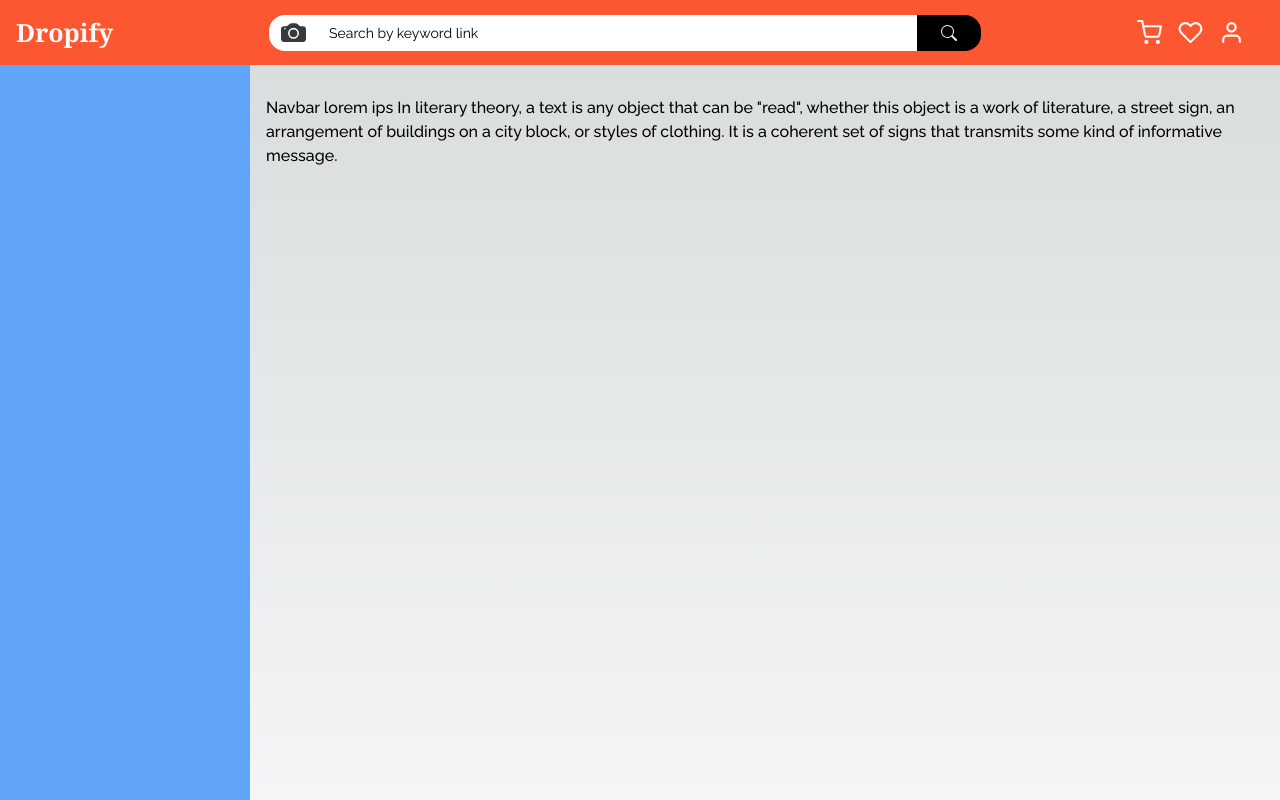
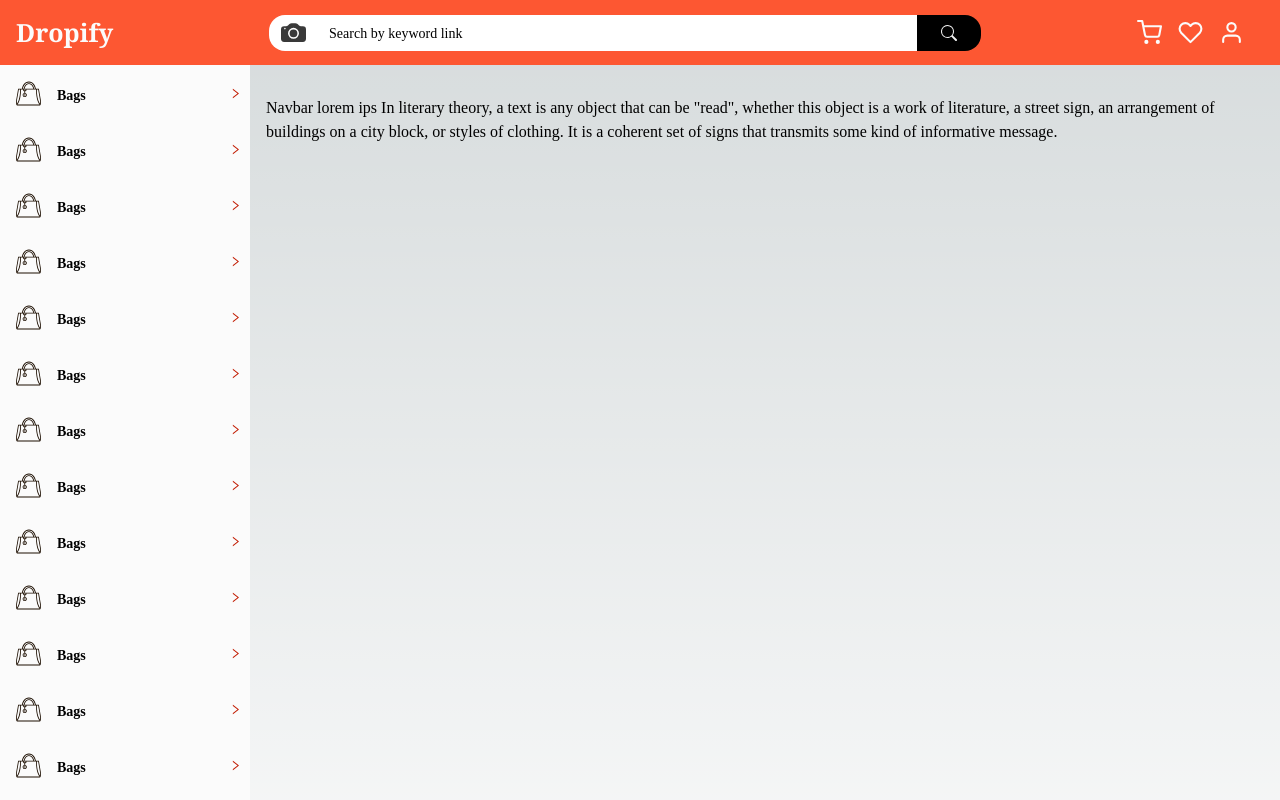
Before and after one commit to akibulshohag/dropify-frontend, a Next.js app: page / in a window 1280 px wide. Shown: the top 800 px of the page. Built offline with nearby package versions, Linux system fonts and the light colour scheme.

Commit message:
side category 23-08-23

```diff
--- a/src/components/Layout/SideCategoryWeb/index.js
+++ b/src/components/Layout/SideCategoryWeb/index.js
@@ -1,9 +1,150 @@
-import React from 'react'
+import React, { useState } from "react";
+import Image from "next/image";
+import { AiOutlineRight } from "react-icons/ai";
+import { BiLeftArrowAlt } from "react-icons/bi";
+import "./sideCategory.module.css";
 
 const SideCategoryWeb = () => {
+  let arr = [
+    {},
+    {},
+    {},
+    {},
+    {},
+    {},
+    {},
+    {},
+    {},
+    {},
+    {},
+    {},
+    {},
+    {},
+    {},
+    {},
+    {},
+    {},
+    {},
+    {},
+    {},
+    {},
+    {},
+    {},
+    {},
+    {},
+    {},
+    {},
+    {},
+    {},
+    {},
+    {},
+    {},
+  ];
+  let arr1 = [
+    {},
+    {},
+    {},
+    {},
+    {},
+    {},
+    {},
+    {},
+    {},
+    {},
+    {},
+    {},
+    {},
+    {},
+    {},
+    {},
+    {},
+    {},
+    {},
+    {},
+    {},
+    {},
+    {},
+    {},
+    {},
+    {},
+    {},
+    {},
+    {},
+    {},
+    {},
+    {},
+    {},
+  ];
+  const [categoryName, setcategoryName] = useState("");
+  const [childCategoryTab, setchildCategorytab] = useState(0);
+
   return (
-    <div className="w-[250px] bg-blue-400 min-h-screen">SideCategoryWeb</div>
-  )
-}
+    <div className="w-[250px] min-h-screen max-h-[100vh] mt-[65px] ">
+      {childCategoryTab == 0 ? (
+        <div className="bg-tahiti-600 max-h-[100vh] overflow-y-auto left-side">
+          {arr?.map((item, index) => (
+            <div
+              onClick={() => {
+                setcategoryName("Bag"), setchildCategorytab(1);
+              }}
+              key={index}
+              className="flex items-center  justify-between hover:bg-[#E9F0EE] h-14 pl-4 group cursor-pointer"
+            >
+              <div className="flex items-center">
+                <img
+                  src="/assets/category/handbag.svg"
+                  width={25}
+                  height={25}
+                  priority
+                  alt="logo"
+                />
+                <span className="text-[14px] font-semibold ml-4 h-[16px]">
+                  Bags
+                </span>
+              </div>
+              <div className="group-hover:translate-x-[-8px] transition-transform duration-500">
+                <AiOutlineRight className="text-tahiti-100 text-[13px] mr-2" />
+              </div>
+            </div>
+          ))}
+        </div>
+      ) : (
+        <div>
+          <div
+            onClick={() => {
+              setcategoryName(""), setchildCategorytab(0);
+            }}
+            className="flex items-center h-14 mb-1 bg-tahiti-600 px-4 cursor-pointer"
+          >
+            <BiLeftArrowAlt className="text-[25px]" />
+            <span className="text-[14px] font-semibold ml-4 h-[20px]">
+              {categoryName}
+            </span>
+          </div>
+          <div className="bg-tahiti-600 max-h-[100vh] overflow-y-auto left-side">
+            {arr1?.map((item, index) => (
+              <div
+                onClick={() => {
+                  setcategoryName("Bag"), setchildCategorytab(1);
+                }}
+                key={index}
+                className="flex items-center justify-between hover:bg-[#E9F0EE] h-14 pl-4 group cursor-pointer"
+              >
+                <div className="flex items-center">
+                  <span className="text-[14px] font-medium ml-2 h-[16px]">
+                    Children
+                  </span>
+                </div>
+                <div className="group-hover:translate-x-[-8px] transition-transform duration-500">
+                  <AiOutlineRight className="text-tahiti-100 text-[13px] mr-2" />
+                </div>
+              </div>
+            ))}
+          </div>
+        </div>
+      )}
+    </div>
+  );
+};
 
-export default SideCategoryWeb
+export default SideCategoryWeb;
--- a/src/styles/globals.css
+++ b/src/styles/globals.css
@@ -4,7 +4,7 @@
 @tailwind components;
 @tailwind utilities;
 
-@import url('https://fonts.googleapis.com/css2?family=Raleway:wght@400;500;600&display=swap');
+@import url('https://fonts.googleapis.com/css2?family=Jost:wght@500&family=Raleway:wght@400;500;600&display=swap');
 
 
 :root {
@@ -25,7 +25,8 @@ html,
 body {
   max-width: 100vw;
   overflow-x: hidden;
-  font-family: 'Raleway', sans-serif;
+  font-family: 'Jost', sans-serif;
+  /* font-family: 'Raleway', sans-serif; */
   background: linear-gradient(
     to bottom,
     transparent,
@@ -33,3 +34,11 @@ body {
   )
   rgb(var(--background-start-rgb));
 }
+
+/* ::-webkit-scrollbar {
+  display: none;
+} */
+.left-side::-webkit-scrollbar {
+  width: 0.5rem;
+  display: none;
+}
--- a/tailwind.config.js
+++ b/tailwind.config.js
@@ -49,7 +49,7 @@ module.exports = {
         secondary: "var(--color-secondary)",
       },
       fontFamily: {
-        body: ["Raleway"],
+        body: ["Jost"],
       },
     },
   },
```
Also changed, not shown: public/assets/category/handbag.svg (added), src/components/Layout/SideCategoryWeb/sideCategory.module.css (added).
